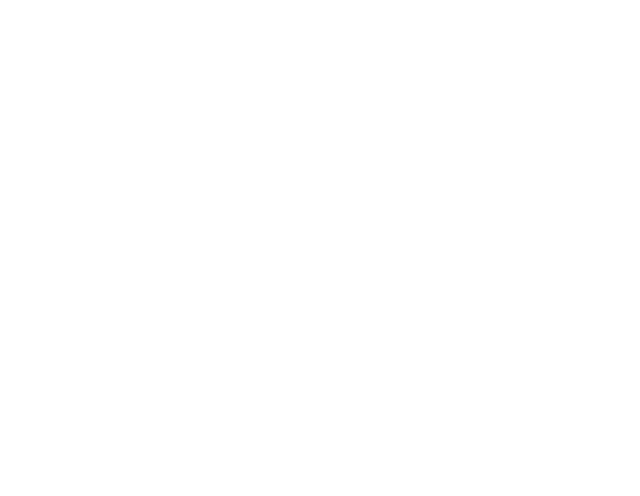
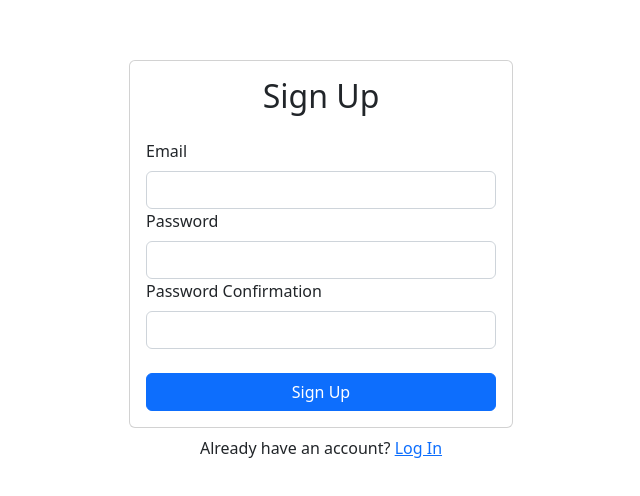
Before and after one commit to mani200307/moto-fix, a React (Create React App) app: page /signup in a window 1280 px wide. Before the commit this address had no page. Shown: the part 140-636 px from the top of the page, without its empty margins (319-959 px from the left). Built offline with nearby package versions, Linux system fonts and the light colour scheme; no server answers; the HTML template or start-up script is replaced by a standard one.

Commit message:
Added user func

```diff
--- a/package.json
+++ b/package.json
@@ -6,8 +6,11 @@
     "@testing-library/jest-dom": "^5.16.5",
     "@testing-library/react": "^13.4.0",
     "@testing-library/user-event": "^13.5.0",
+    "bootstrap": "^5.2.3",
+    "firebase": "^9.22.0",
     "leaflet": "^1.9.3",
     "react": "^18.2.0",
+    "react-bootstrap": "^2.7.4",
     "react-dom": "^18.2.0",
     "react-leaflet": "^4.2.1",
     "react-router-dom": "^6.11.2",
--- a/src/App.js
+++ b/src/App.js
@@ -1,17 +1,28 @@
 import React from 'react'
-import {BrowserRouter, Route, Routes} from 'react-router-dom'
+import { BrowserRouter, Route, Routes } from 'react-router-dom'
 import Home from './pages/Home'
 import Search from './pages/Search'
+import Signup from './pages/Signup'
+import 'bootstrap/dist/css/bootstrap.min.css'
 import './index.css'
+import { AuthProvider } from './contexts/AuthContext'
+import Login from './pages/Login'
+import PrivateRoute from './pages/PrivateRoute'
 
 const App = () => {
 
   return (
     <BrowserRouter>
-      <Routes>
-        <Route path='/' element={<Home />} />
-        <Route path='/search' element={<Search />} />
-      </Routes>
+      <AuthProvider>
+        <Routes>
+          <Route exact path='/home' element={<PrivateRoute />}>
+            <Route exact path='/home' element={<Home />} />
+          </Route>
+          <Route path='/signup' element={<Signup />} />
+          <Route path='/' element={<Login />} />
+          <Route path='/search' element={<Search />} />
+        </Routes>
+      </AuthProvider>
     </BrowserRouter>
   )
 }
--- a/src/components/Header/Header.jsx
+++ b/src/components/Header/Header.jsx
@@ -1,12 +1,33 @@
-import React from 'react'
+import React, { useState } from 'react'
+import { Button } from 'react-bootstrap';
 import 'tailwindcss/tailwind.css';
+import { useAuth } from '../../contexts/AuthContext';
+import { useNavigate } from 'react-router-dom';
 
 const Header = () => {
+    const [error, setError] = useState('')
+    const { curUser, logout } = useAuth();
+    const navigate = useNavigate();
+
+    const handleLogout = async () => {
+        setError('');
+
+        try {
+            await logout();
+            navigate('/');
+        } catch (err) {
+            setError('Failed to log out')
+        }
+    }
+
     return (
         <div className=''>
-            <div className='flex justify-between items-center m-10 mb-5'>
+            <div className='flex justify-between items-center m-10'>
                 <div className='text-3xl'>MotoFix</div>
-                <div className='text-xl'>User</div>
+                <div className='flex items-center'>
+                    <div className='text-lg'>{ curUser.email }</div>
+                    <Button variant='link' onClick={handleLogout} className='text-xl border-gray-100 ml-2 no-underline text-black'>Log out</Button>
+                </div>
             </div>
             <div className='mx-10 my-2'>
                 {/* <input type='text' className='bg-gray-100 w-full rounded-xl p-2'/> */}
--- /dev/null
+++ b/src/contexts/AuthContext.js
@@ -0,0 +1,48 @@
+import React, { useContext, useEffect, useState } from 'react'
+import { firebaseApp } from '../firebase';
+
+
+const AuthContext = React.createContext();
+
+export const useAuth = () => {
+    return useContext(AuthContext);
+}
+
+export const AuthProvider = ({ children }) => {
+
+    const [curUser, setCurUser] = useState();
+    const [loading, setLoading] = useState(true);
+
+    const signUp = (email, password) => {
+        return firebaseApp.auth().createUserWithEmailAndPassword(email, password);
+    }
+
+    const login = (email, password) => {
+        return firebaseApp.auth().signInWithEmailAndPassword(email, password);
+    }
+
+    const logout = () => {
+        return firebaseApp.auth().signOut();
+    }
+
+    useEffect(() => {
+        const unsubscribe = firebaseApp.auth().onAuthStateChanged(user => {
+            setCurUser(user)
+            setLoading(false)
+        })
+        return unsubscribe;
+    }, [])
+
+    const value = {
+        curUser,
+        login,
+        signUp,
+        logout
+    }
+
+    return (
+        <AuthContext.Provider value={value}>
+            {!loading && children}
+        </AuthContext.Provider>
+    )
+}
--- /dev/null
+++ b/src/firebase.js
@@ -0,0 +1,16 @@
+import firebase from 'firebase/compat/app'
+import 'firebase/compat/auth'
+
+const app = firebase.initializeApp({
+    apiKey: "AIzaSyDz_a-9wuekT_qpe_H9K87_wW4Ai5KhxLY",
+    authDomain: "auth-dev-abecb.firebaseapp.com",
+    projectId: "auth-dev-abecb",
+    storageBucket: "auth-dev-abecb.appspot.com",
+    messagingSenderId: "1074095174911",
+    appId: "1:1074095174911:web:e432e9d59ce582fe01c8ca"
+});
+
+export const auth = app.auth()
+export const firebaseApp = app;
+
+export default app;
--- /dev/null
+++ b/src/pages/Login.jsx
@@ -0,0 +1,58 @@
+import React, { useRef, useState } from 'react'
+import { Alert, Button, Card, Container, Form } from 'react-bootstrap'
+import { useAuth } from '../contexts/AuthContext';
+import { Link, useNavigate } from 'react-router-dom';
+
+const Login = () => {
+    const emailRef = useRef();
+    const passwordRef = useRef();
+    const { login } = useAuth();
+    const [error, setError] = useState('')
+    const [loading, setLoading] = useState(false)
+    const navigate = useNavigate();
+
+    const handleSubmit = async (e) => {
+        e.preventDefault();
+        try {
+            setError('');
+            setLoading(true);
+            await login(emailRef.current.value, passwordRef.current.value)
+            console.log("logged in");
+            navigate('/home');
+        }
+        catch (err) {
+            console.log(err);
+            setError("Failed to log in")
+        }
+        setLoading(false);
+    }
+
+    return (
+        <>
+            <Container className='flex flex-col justify-center items-center min-h-screen'>
+                <Card className='w-96'>
+                    <Card.Body>
+                        <h2 className='text-center mb-4'>Log In</h2>
+                        {error && <Alert variant='danger'>{error}</Alert>}
+                        <Form onSubmit={handleSubmit}>
+                            <Form.Group id='email'>
+                                <Form.Label>Email</Form.Label>
+                                <Form.Control type='email' ref={emailRef} required></Form.Control>
+                            </Form.Group>
+                            <Form.Group id='password'>
+                                <Form.Label>Password</Form.Label>
+                                <Form.Control type='password' ref={passwordRef} required></Form.Control>
+                            </Form.Group>
+                            <Button disabled={loading} className='w-100 mt-4' type='submit'>Log In</Button>
+                        </Form>
+                    </Card.Body>
+                </Card>
+                <div className='w-100 text-center mt-2'>
+                    New user ? <Link to='/signup'>Sign Up</Link>
+                </div>
+            </Container>
+        </>
+    )
+}
+
+export default Login
--- /dev/null
+++ b/src/pages/PrivateRoute.jsx
@@ -0,0 +1,11 @@
+import React from 'react';
+import { Route, Navigate, Outlet } from 'react-router-dom';
+import { useAuth } from '../contexts/AuthContext';
+
+const PrivateRoute = ({ component: Component, ...rest }) => {
+    const { curUser } = useAuth();
+
+    return curUser ? <Outlet /> : <Navigate to="/" />
+}
+
+export default PrivateRoute;
--- /dev/null
+++ b/src/pages/Signup.jsx
@@ -0,0 +1,67 @@
+import React, { useRef, useState } from 'react'
+import { Alert, Button, Card, Container, Form } from 'react-bootstrap'
+import { useAuth } from '../contexts/AuthContext';
+import { Link, useNavigate } from 'react-router-dom';
+
+const Signup = () => {
+    const emailRef = useRef();
+    const passwordRef = useRef();
+    const passwordConfirmRef = useRef();
+    const { signUp } = useAuth();
+    const [error, setError] = useState('')
+    const [loading, setLoading] = useState(false)
+    const navigate = useNavigate();
+
+    const handleSubmit = async (e) => {
+        e.preventDefault();
+
+        if (passwordRef.current.value !== passwordConfirmRef.current.value) {
+            return setError("Password do not match!")
+        }
+
+        try {
+            setError('');
+            setLoading(true);
+            await signUp(emailRef.current.value, passwordRef.current.value)
+            navigate('/home')
+        }
+        catch (err) {
+            console.log(err);
+            setError("Failed to create an account")
+        }
+        setLoading(false);
+    }
+
+    return (
+        <>
+            <Container className='flex flex-col justify-center items-center min-h-screen'>
+                <Card className='w-96'>
+                    <Card.Body>
+                        <h2 className='text-center mb-4'>Sign Up</h2>
+                        {error && <Alert variant='danger'>{error}</Alert>}
+                        <Form onSubmit={handleSubmit}>
+                            <Form.Group id='email'>
+                                <Form.Label>Email</Form.Label>
+                                <Form.Control type='email' ref={emailRef} required></Form.Control>
+                            </Form.Group>
+                            <Form.Group id='password'>
+                                <Form.Label>Password</Form.Label>
+                                <Form.Control type='password' ref={passwordRef} required></Form.Control>
+                            </Form.Group>
+                            <Form.Group id='password-confirm'>
+                                <Form.Label>Password Confirmation</Form.Label>
+                                <Form.Control type='password' ref={passwordConfirmRef} required></Form.Control>
+                            </Form.Group>
+                            <Button disabled={loading} className='w-100 mt-4' type='submit'>Sign Up</Button>
+                        </Form>
+                    </Card.Body>
+                </Card>
+                <div className='w-100 text-center mt-2'>
+                    Already have an account? <Link to='/'>Log In</Link>
+                </div>
+            </Container>
+        </>
+    )
+}
+
+export default Signup
```
Also changed, not shown: src/App.css (deleted), 1 other file (tests, documents, lock files or other folders).
